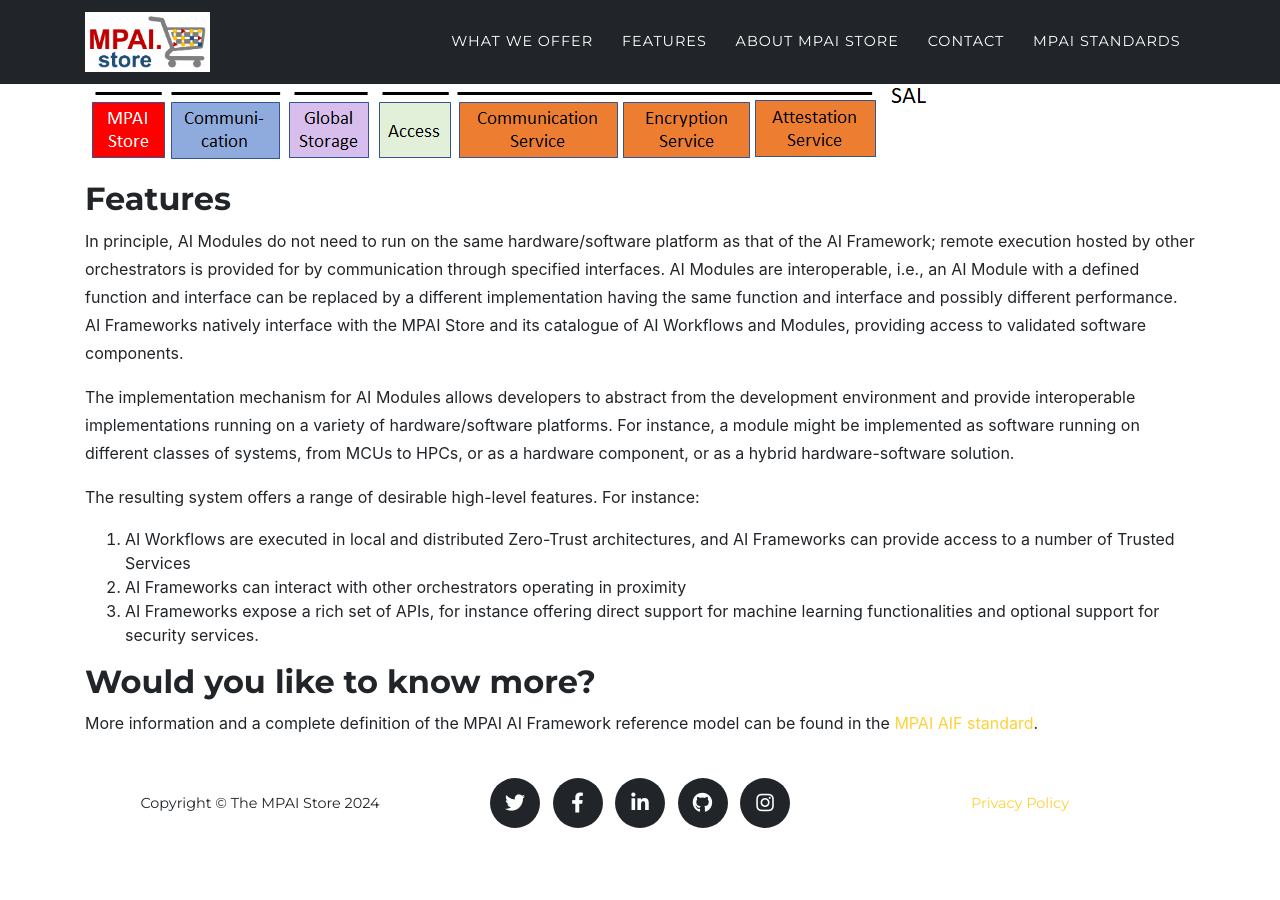
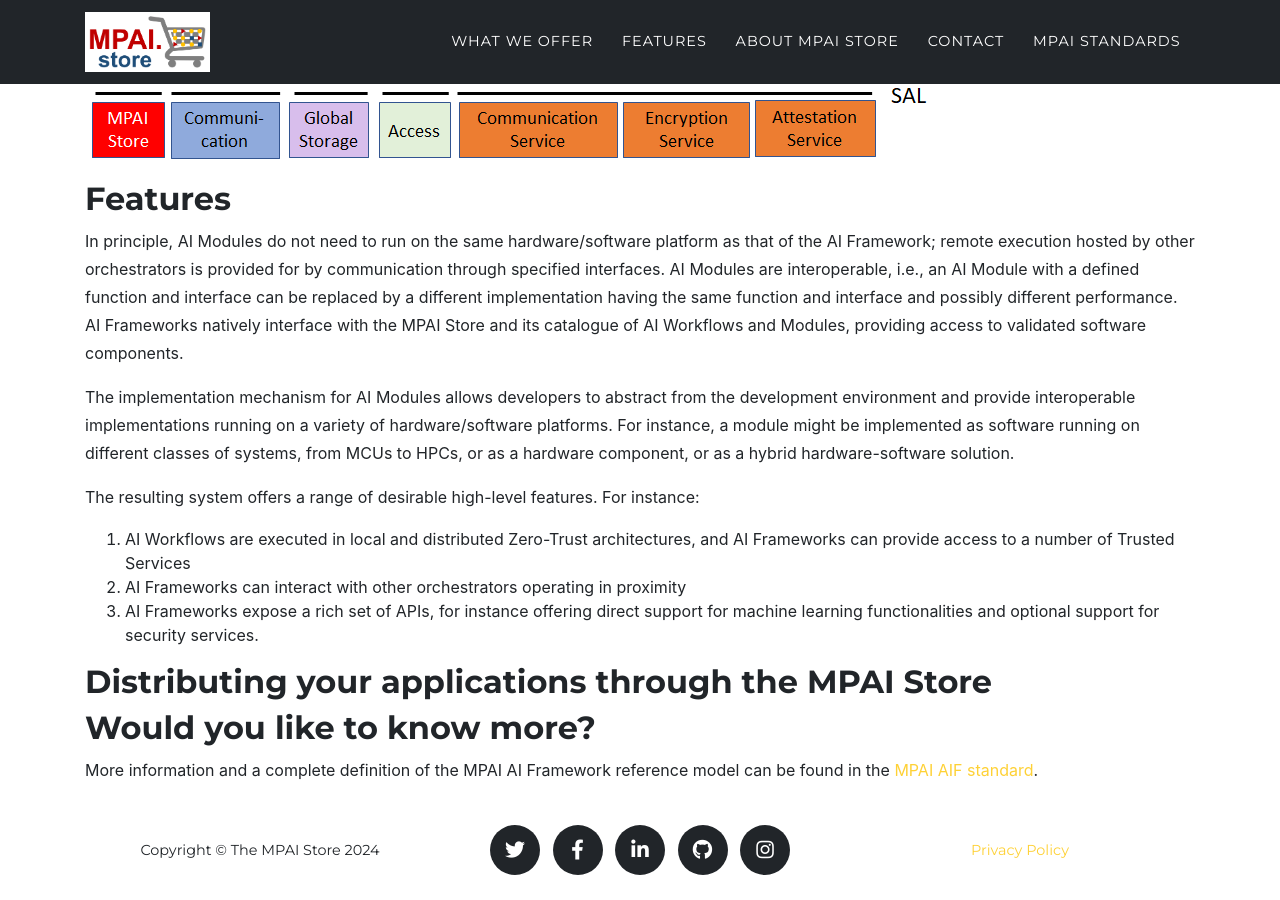
Before and after one commit to PaoloRibeca/mpai-store.github.io, a Jekyll site: the page built from for-developers.md, in a window 1280 px wide and 900 px high, scrolled down 565 px. Built offline with Jekyll 4.4.1, drawn with Linux system fonts in a browser that asks for light colours; some web fonts are replaced; before the commit the page ends 1418 px from its top, so only the background shows below that.

Commit message:
More text

```diff
--- a/for-developers.md
+++ b/for-developers.md
@@ -22,6 +22,11 @@ The resulting system offers a range of desirable high-level features. For instan
 2. AI Frameworks can interact with other orchestrators operating in proximity
 3. AI Frameworks expose a rich set of APIs, for instance offering direct support for machine learning functionalities and optional support for security services.
 
+## Distributing your applications through the MPAI Store
+
+
+
+
 ## Would you like to know more?
 
 More information and a complete definition of the MPAI AI Framework reference model can be found in the [MPAI AIF standard](https://mpai.community/standards/mpai-aif/https://mpai.community/standards/mpai-aif/).
```
